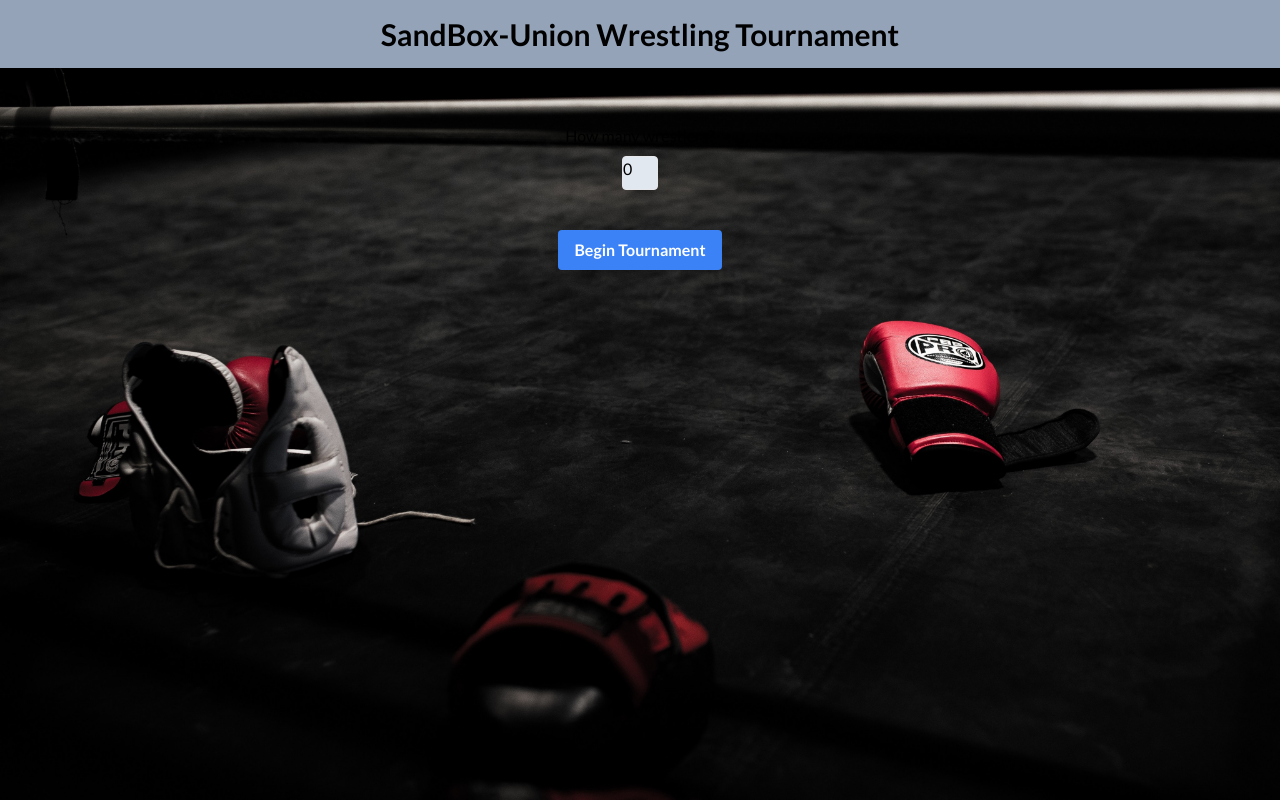
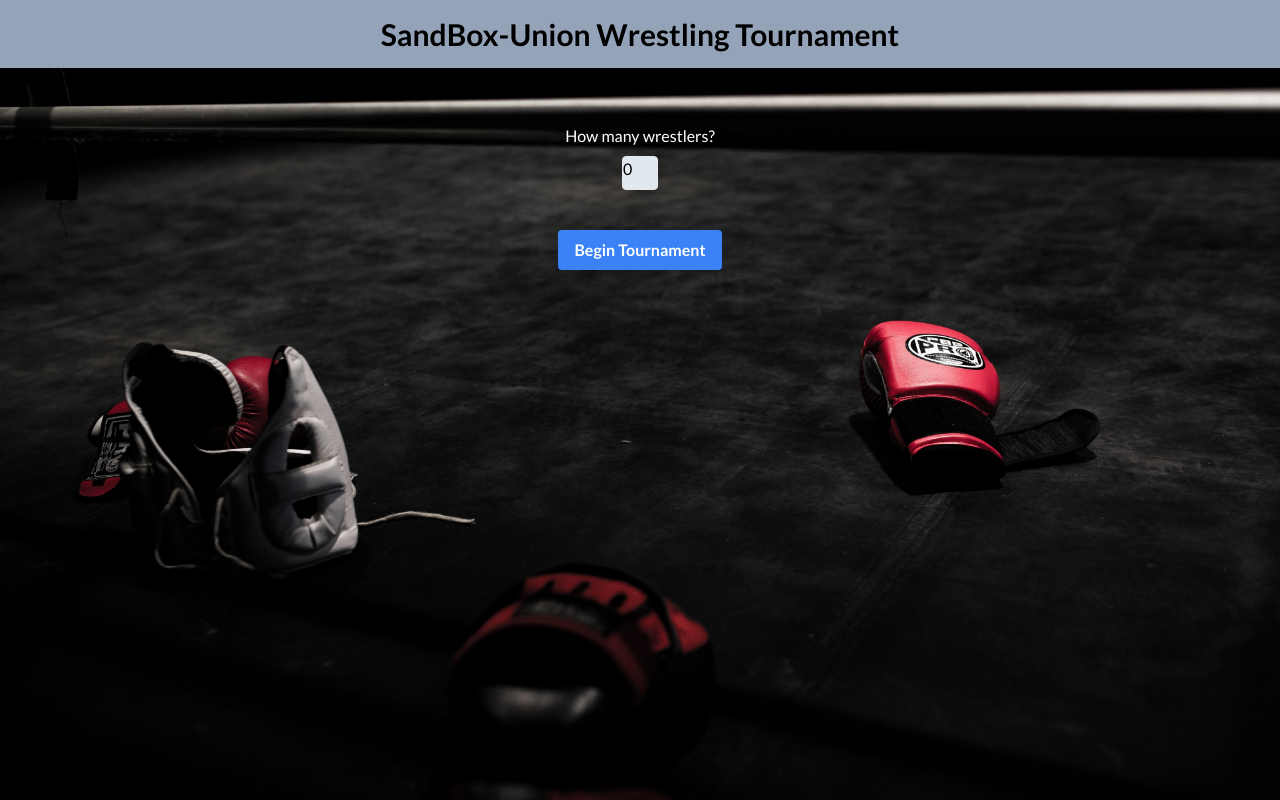
Before and after one commit to rishavhav/sandbox-union, a React (Vite) app: page / in a window 1280 px wide. Built offline with nearby package versions, Linux system fonts and the light colour scheme.

Commit message:
css changes

```diff
--- a/src/components/WrestlerCountSelector.jsx
+++ b/src/components/WrestlerCountSelector.jsx
@@ -11,7 +11,7 @@
 
   return (
     <div className="flex flex-col items-center pt-8">
-      <label className="pb-2">How many wrestlers?</label>
+      <label className="pb-2 text-white">How many wrestlers?</label>
       <input class="bg-slate-200 border rounded pb-2" type="number" value={wrestlerCount} onChange={handleChange} min="0" max="4" />
     </div>
   )
```
Also changed, not shown: screenshot.png.
